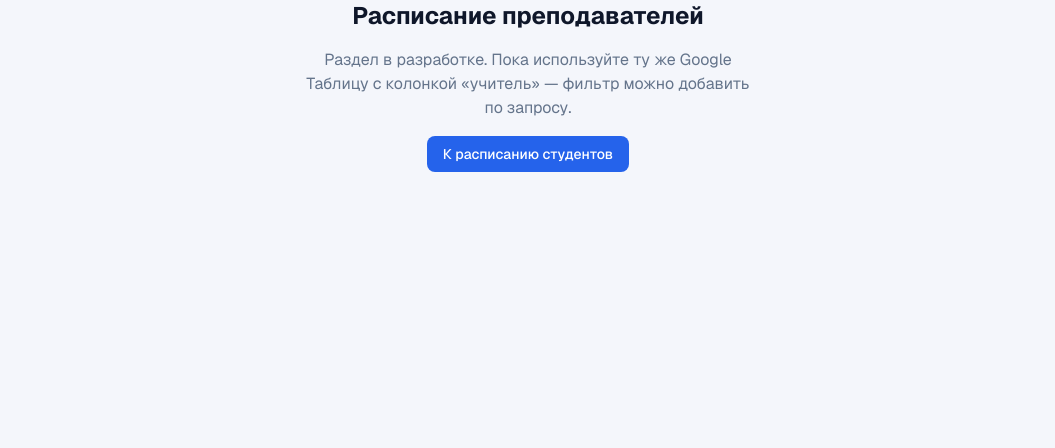
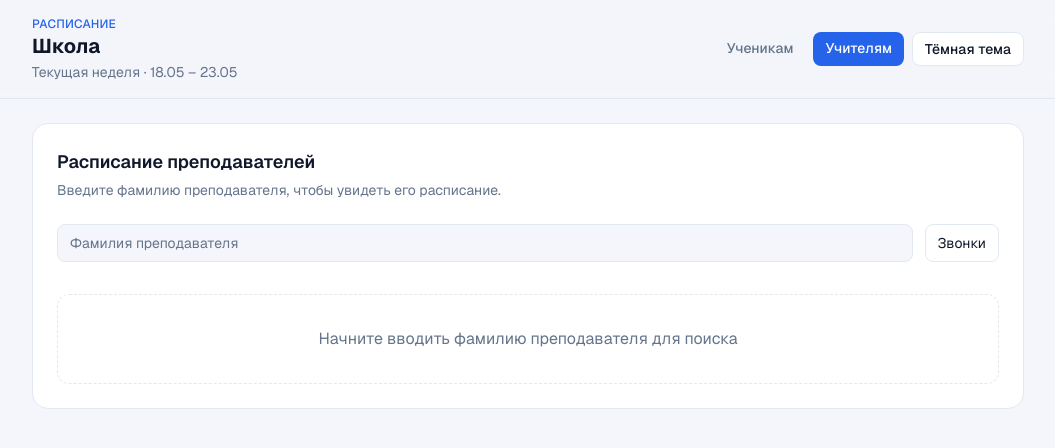
Before and after one commit to z0nG1337/schedule, a Next.js app: page /teacher in a window 1280 px wide. Shown: the top 448 px of the page, without its empty margins (112-1167 px from the left). Built offline with nearby package versions, Linux system fonts and the light colour scheme.

Commit message:
feat: единый дизайн для страниц ученика и учителя

```diff
--- a/src/app/teacher/page.tsx
+++ b/src/app/teacher/page.tsx
@@ -1,23 +1,10 @@
-import Link from "next/link";
+import { TeacherApp } from "@/components/teacher-app";
 
 export const metadata = {
   title: "Расписание — преподавателям",
+  description: "Расписание уроков для преподавателей",
 };
 
 export default function TeacherPage() {
-  return (
-    <div className="flex min-h-full flex-col items-center justify-center gap-4 bg-[var(--bg)] px-4 text-[var(--text)]">
-      <h1 className="text-2xl font-bold">Расписание преподавателей</h1>
-      <p className="max-w-md text-center text-[var(--muted)]">
-        Раздел в разработке. Пока используйте ту же Google Таблицу с колонкой
-        «учитель» — фильтр можно добавить по запросу.
-      </p>
-      <Link
-        href="/student"
-        className="rounded-lg bg-[var(--accent)] px-4 py-2 text-sm font-medium text-white"
-      >
-        К расписанию студентов
-      </Link>
-    </div>
-  );
+  return <TeacherApp />;
 }
--- a/src/components/schedule-app.tsx
+++ b/src/components/schedule-app.tsx
@@ -3,6 +3,7 @@
 import { useCallback, useEffect, useMemo, useState } from "react";
 import type { SchedulePayload } from "@/lib/types";
 import { currentWeekStartIso, formatWeekRange } from "@/lib/week";
+import { AppHeader } from "./shared/app-header";
 import { BellsPanel } from "./bells-panel";
 import { ScheduleGrid } from "./schedule-grid";
 import { ThemeToggle } from "./theme-toggle";
@@ -66,30 +67,7 @@ export function ScheduleApp() {
 
   return (
     <div className="min-h-full bg-[var(--bg)] text-[var(--text)]">
-      <header className="sticky top-0 z-40 border-b border-[var(--border)] bg-[var(--bg)]/90 backdrop-blur-md">
-        <div className="mx-auto flex max-w-5xl flex-wrap items-center justify-between gap-3 px-4 py-4">
-          <div>
-            <p className="text-xs font-medium uppercase tracking-wide text-[var(--accent)]">
-              Расписание
-            </p>
-            <h1 className="text-xl font-bold">{data?.schoolName ?? "Школа"}</h1>
-            <p className="mt-0.5 text-sm text-[var(--muted)]">
-              Текущая неделя · {weekLabel}
-            </p>
-          </div>
-          <nav className="flex gap-2 text-sm">
-            <span className="rounded-lg bg-[var(--accent)] px-3 py-1.5 font-medium text-white">
-              Ученикам
-            </span>
-            <a
-              href="/teacher"
-              className="rounded-lg px-3 py-1.5 text-[var(--muted)] hover:bg-[var(--surface-hover)]"
-            >
-              Учителям
-            </a>
-          </nav>
-        </div>
-      </header>
+      <AppHeader schoolName={data?.schoolName} weekLabel={weekLabel} />
 
       <main className="mx-auto max-w-5xl px-4 py-6">
         {isDemo && (
--- /dev/null
+++ b/src/components/shared/app-header.tsx
@@ -0,0 +1,56 @@
+"use client";
+
+import { ThemeToggle } from "@/components/theme-toggle";
+import Link from "next/link";
+import { usePathname } from "next/navigation";
+
+type Props = {
+  schoolName?: string;
+  weekLabel?: string;
+};
+
+export function AppHeader({ schoolName, weekLabel }: Props) {
+  const pathname = usePathname();
+  const isStudent = pathname === "/student" || pathname === "/";
+
+  return (
+    <header className="sticky top-0 z-40 border-b border-[var(--border)] bg-[var(--bg)]/90 backdrop-blur-md">
+      <div className="mx-auto flex max-w-5xl flex-wrap items-center justify-between gap-3 px-4 py-4">
+        <div>
+          <p className="text-xs font-medium uppercase tracking-wide text-[var(--accent)]">
+            Расписание
+          </p>
+          <h1 className="text-xl font-bold">{schoolName ?? "Школа"}</h1>
+          {weekLabel && (
+            <p className="mt-0.5 text-sm text-[var(--muted)]">
+              Текущая неделя · {weekLabel}
+            </p>
+          )}
+        </div>
+        <nav className="flex gap-2 text-sm">
+          <Link
+            href="/student"
+            className={`rounded-lg px-3 py-1.5 font-medium ${
+              isStudent
+                ? "bg-[var(--accent)] text-white"
+                : "text-[var(--muted)] hover:bg-[var(--surface-hover)]"
+            }`}
+          >
+            Ученикам
+          </Link>
+          <Link
+            href="/teacher"
+            className={`rounded-lg px-3 py-1.5 font-medium ${
+              !isStudent
+                ? "bg-[var(--accent)] text-white"
+                : "text-[var(--muted)] hover:bg-[var(--surface-hover)]"
+            }`}
+          >
+            Учителям
+          </Link>
+          <ThemeToggle />
+        </nav>
+      </div>
+    </header>
+  );
+}
--- /dev/null
+++ b/src/components/teacher-app.tsx
@@ -0,0 +1,79 @@
+"use client";
+
+import { useMemo, useState } from "react";
+import type { BellSlot, SchedulePayload } from "@/lib/types";
+import { currentWeekStartIso, formatWeekRange } from "@/lib/week";
+import { AppHeader } from "./shared/app-header";
+import { BellsPanel } from "./bells-panel";
+
+export function TeacherApp() {
+  const weekStart = useMemo(() => currentWeekStartIso(), []);
+  const weekLabel = useMemo(() => formatWeekRange(weekStart), [weekStart]);
+  const [teacherName, setTeacherName] = useState("");
+  const [data, setData] = useState<SchedulePayload | null>(null);
+  const [loading, setLoading] = useState(false);
+  const [error, setError] = useState<string | null>(null);
+  const [bellsOpen, setBellsOpen] = useState(false);
+
+  return (
+    <div className="min-h-full bg-[var(--bg)] text-[var(--text)]">
+      <AppHeader schoolName="Школа" weekLabel={weekLabel} />
+
+      <main className="mx-auto max-w-5xl px-4 py-6">
+        <section className="rounded-2xl border border-[var(--border)] bg-[var(--surface)] p-6">
+          <div className="mb-6">
+            <h2 className="text-lg font-semibold">
+              Расписание преподавателей
+            </h2>
+            <p className="mt-1 text-sm text-[var(--muted)]">
+              Введите фамилию преподавателя, чтобы увидеть его расписание.
+            </p>
+          </div>
+
+          <div className="flex flex-wrap gap-3">
+            <input
+              type="text"
+              value={teacherName}
+              onChange={(e) => setTeacherName(e.target.value)}
+              placeholder="Фамилия преподавателя"
+              className="flex-1 min-w-[200px] rounded-lg border border-[var(--border)] bg-[var(--bg)] px-3 py-2 text-sm placeholder:text-[var(--muted)] focus:outline-none focus:ring-2 focus:ring-[var(--accent)]"
+            />
+            <button
+              type="button"
+              onClick={() => setBellsOpen(true)}
+              className="rounded-lg border border-[var(--border)] px-3 py-2 text-sm hover:bg-[var(--surface-hover)]"
+            >
+              Звонки
+            </button>
+          </div>
+
+          {error && (
+            <p className="mt-4 rounded-xl border border-red-500/40 bg-red-500/10 px-4 py-3 text-sm text-red-600 dark:text-red-300">
+              {error}
+            </p>
+          )}
+
+          {loading && (
+            <p className="mt-8 py-12 text-center text-[var(--muted)]">
+              Загрузка расписания…
+            </p>
+          )}
+
+          {!loading && !error && !teacherName && (
+            <div className="mt-8 rounded-xl border border-dashed border-[var(--border)] p-8 text-center">
+              <p className="text-[var(--muted)]">
+                Начните вводить фамилию преподавателя для поиска
+              </p>
+            </div>
+          )}
+        </section>
+      </main>
+
+      <BellsPanel
+        bells={data?.bells ?? []}
+        open={bellsOpen}
+        onClose={() => setBellsOpen(false)}
+      />
+    </div>
+  );
+}
```
